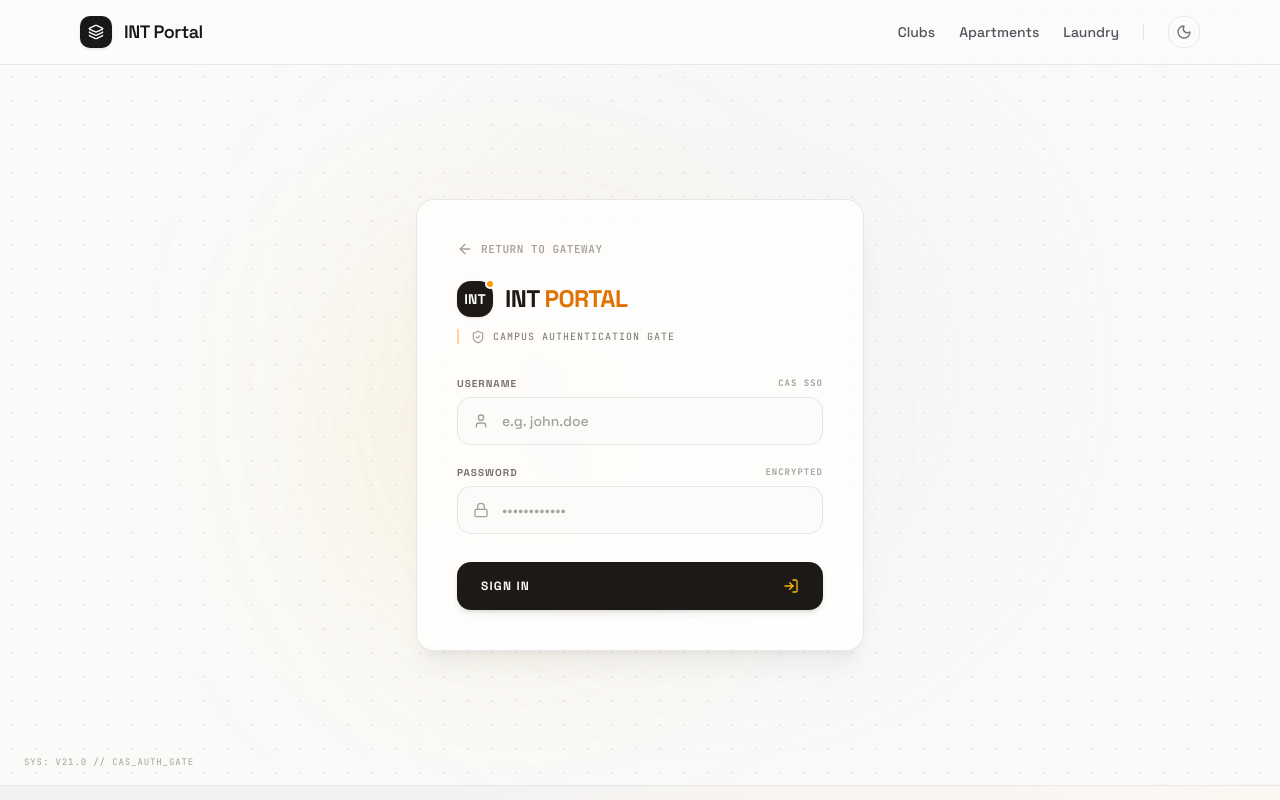
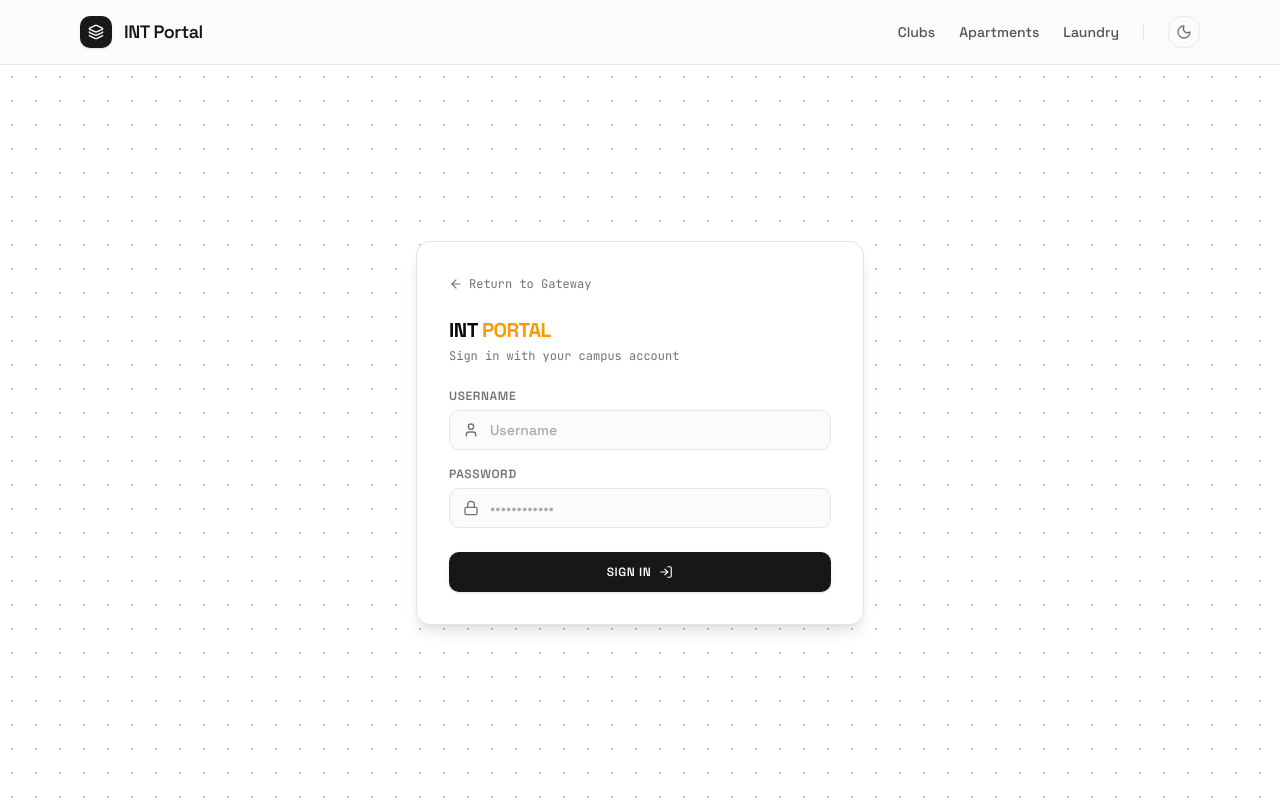
Before and after one commit to INT-Scripts/palantint-frontend, a Next.js app: page /login in a window 1280 px wide. Shown: the top 800 px of the page. Built offline with nearby package versions, Linux system fonts and the light colour scheme.

Commit message:
style(login): roll back to lean login page fully compliant with dark mode and global CSS theme variables

```diff
--- a/src/app/(portal)/login/page.tsx
+++ b/src/app/(portal)/login/page.tsx
@@ -3,7 +3,7 @@
 import { useState, useEffect } from "react";
 import { fetchAPI } from "@/lib/api";
 import { useRouter } from "next/navigation";
-import { Lock, User, LogIn, ArrowLeft, ShieldCheck } from "lucide-react";
+import { Lock, User, LogIn, ArrowLeft } from "lucide-react";
 
 export default function LoginPage() {
     const [username, setUsername] = useState("");
@@ -13,7 +13,7 @@ export default function LoginPage() {
     const router = useRouter();
 
     useEffect(() => {
-        document.title = "Campus Login | INT Portal";
+        document.title = "Login | INT Portal";
     }, []);
 
     const handleLogin = async (e: React.FormEvent) => {
@@ -51,117 +51,91 @@ export default function LoginPage() {
     };
 
     return (
-        <div className="flex min-h-[calc(100vh-5rem)] items-center justify-center bg-stone-50 p-4 relative overflow-hidden font-sans">
-            {/* Fine Geometric Dot Pattern (Bauhaus Grid Accent) */}
+        <div className="flex min-h-[calc(100vh-4rem)] items-center justify-center bg-background text-foreground p-4 relative font-sans transition-colors duration-200">
+            {/* Background grid accent */}
             <div
-                className="absolute inset-0 z-0 opacity-40 pointer-events-none"
-                style={{ backgroundImage: "radial-gradient(#d6d3d1 1px, transparent 1px)", backgroundSize: "24px 24px" }}
+                className="absolute inset-0 z-0 opacity-25 dark:opacity-10 pointer-events-none"
+                style={{ backgroundImage: "radial-gradient(currentColor 1px, transparent 1px)", backgroundSize: "24px 24px" }}
             />
 
-            {/* Dynamic Soft Warm Ambient Glows */}
-            <div className="absolute top-1/4 left-1/4 w-96 h-96 bg-amber-400/10 blur-[120px] rounded-full z-0 pointer-events-none" />
-            <div className="absolute bottom-1/4 right-1/4 w-[30rem] h-[30rem] bg-stone-300/20 blur-[150px] rounded-full z-0 pointer-events-none" />
+            {/* Lean Auth Card */}
+            <div className="w-full max-w-sm sm:max-w-md bg-card border border-border rounded-xl p-6 sm:p-8 shadow-lg relative z-10">
 
-            {/* Swiss-Bauhaus Glassmorphism Card */}
-            <div className="w-full max-w-md bg-white/80 border border-stone-200/90 rounded-2xl p-8 sm:p-10 backdrop-blur-xl shadow-xl shadow-stone-900/5 relative z-10 transition-all duration-300">
-
-                {/* Return button */}
+                {/* Return Link */}
                 <button
                     type="button"
                     onClick={() => router.push("/")}
-                    className="mb-6 inline-flex items-center gap-2 text-stone-400 hover:text-stone-900 transition-colors group"
+                    className="mb-6 inline-flex items-center gap-1.5 text-xs font-mono text-muted-foreground hover:text-foreground transition-colors group"
                 >
-                    <ArrowLeft className="w-4 h-4 group-hover:-translate-x-1 transition-transform duration-200" />
-                    <span className="text-[11px] font-semibold font-mono uppercase tracking-wider">Return to Gateway</span>
+                    <ArrowLeft className="w-3.5 h-3.5 group-hover:-translate-x-1 transition-transform" />
+                    <span>Return to Gateway</span>
                 </button>
 
-                {/* Header */}
-                <div className="mb-8">
-                    <div className="flex items-center gap-3 mb-2">
-                        <div className="w-9 h-9 rounded-xl bg-stone-900 text-stone-50 flex items-center justify-center font-bold text-sm shadow-sm relative">
-                            INT
-                            <span className="absolute -top-0.5 -right-0.5 w-2.5 h-2.5 bg-amber-500 rounded-full border-2 border-white" />
-                        </div>
-                        <div>
-                            <h1 className="text-2xl font-extrabold text-stone-900 tracking-tight uppercase leading-none">
-                                INT <span className="text-amber-600 font-bold">PORTAL</span>
-                            </h1>
-                        </div>
-                    </div>
-                    <div className="flex items-center gap-2 border-l-2 border-amber-500/40 pl-3 mt-3">
-                        <ShieldCheck className="w-3.5 h-3.5 text-stone-400 flex-shrink-0" />
-                        <p className="text-stone-500 font-mono text-[10px] uppercase tracking-widest">
-                            Campus Authentication Gate
-                        </p>
-                    </div>
+                {/* Title Header */}
+                <div className="mb-6">
+                    <h1 className="text-xl font-bold tracking-tight uppercase">
+                        INT <span className="text-amber-500 font-extrabold">Portal</span>
+                    </h1>
+                    <p className="text-xs text-muted-foreground font-mono mt-1">
+                        Sign in with your campus account
+                    </p>
                 </div>
 
                 {/* Error Banner */}
                 {error && (
-                    <div className="mb-6 p-3.5 bg-rose-50 border border-rose-200/80 text-rose-700 rounded-xl text-xs font-mono uppercase tracking-wide flex items-center gap-2.5 shadow-sm">
-                        <span className="w-2 h-2 rounded-full bg-rose-500 animate-pulse flex-shrink-0" />
-                        <span>ERROR: {error}</span>
+                    <div className="mb-4 p-3 bg-destructive/10 border border-destructive/20 text-destructive rounded-lg text-xs font-mono">
+                        {error}
                     </div>
                 )}
 
-                {/* Form */}
-                <form onSubmit={handleLogin} className="space-y-5">
-                    {/* Username Input */}
+                {/* Login Form */}
+                <form onSubmit={handleLogin} className="space-y-4">
                     <div className="space-y-1.5 group">
-                        <label className="text-[10px] font-bold text-stone-500 uppercase tracking-widest flex items-center justify-between">
+                        <label className="text-xs font-semibold text-muted-foreground uppercase tracking-wider flex items-center justify-between">
                             <span>Username</span>
-                            <span className="text-stone-400 font-mono text-[9px]">CAS SSO</span>
                         </label>
                         <div className="relative">
-                            <User className="absolute left-4 top-1/2 -translate-y-1/2 h-4 w-4 text-stone-400 group-focus-within:text-stone-900 transition-colors pointer-events-none" />
+                            <User className="absolute left-3.5 top-1/2 -translate-y-1/2 h-4 w-4 text-muted-foreground group-focus-within:text-foreground transition-colors pointer-events-none" />
                             <input
                                 type="text"
                                 value={username}
                                 onChange={(e) => setUsername(e.target.value)}
                                 required
-                                className="w-full h-12 bg-stone-50/80 border border-stone-200/90 rounded-xl pl-11 pr-4 text-sm font-medium text-stone-900 placeholder-stone-400 focus:bg-white focus:border-stone-900 focus:ring-4 focus:ring-amber-500/10 transition-all outline-none"
-                                placeholder="e.g. john.doe"
+                                className="w-full h-10 bg-muted/40 border border-input rounded-lg pl-10 pr-3 text-sm font-medium text-foreground placeholder:text-muted-foreground/60 focus:bg-background focus:ring-2 focus:ring-ring focus:border-transparent outline-none transition-all"
+                                placeholder="Username"
                             />
                         </div>
                     </div>
 
-                    {/* Password Input */}
                     <div className="space-y-1.5 group">
-                        <label className="text-[10px] font-bold text-stone-500 uppercase tracking-widest flex items-center justify-between">
+                        <label className="text-xs font-semibold text-muted-foreground uppercase tracking-wider flex items-center justify-between">
                             <span>Password</span>
-                            <span className="text-stone-400 font-mono text-[9px]">ENCRYPTED</span>
                         </label>
                         <div className="relative">
-                            <Lock className="absolute left-4 top-1/2 -translate-y-1/2 h-4 w-4 text-stone-400 group-focus-within:text-stone-900 transition-colors pointer-events-none" />
+                            <Lock className="absolute left-3.5 top-1/2 -translate-y-1/2 h-4 w-4 text-muted-foreground group-focus-within:text-foreground transition-colors pointer-events-none" />
                             <input
                                 type="password"
                                 value={password}
                                 onChange={(e) => setPassword(e.target.value)}
                                 required
-                                className="w-full h-12 bg-stone-50/80 border border-stone-200/90 rounded-xl pl-11 pr-4 text-sm font-medium text-stone-900 placeholder-stone-400 focus:bg-white focus:border-stone-900 focus:ring-4 focus:ring-amber-500/10 transition-all outline-none"
+                                className="w-full h-10 bg-muted/40 border border-input rounded-lg pl-10 pr-3 text-sm font-medium text-foreground placeholder:text-muted-foreground/60 focus:bg-background focus:ring-2 focus:ring-ring focus:border-transparent outline-none transition-all"
                                 placeholder="••••••••••••"
                             />
                         </div>
                     </div>
 
-                    {/* Submit Button */}
                     <div className="pt-2">
                         <button
                             type="submit"
                             disabled={loading}
-                            className="w-full h-12 flex items-center justify-between px-6 bg-stone-900 hover:bg-stone-800 text-stone-50 font-bold uppercase tracking-widest text-xs transition-all duration-200 disabled:opacity-50 disabled:cursor-not-allowed rounded-xl shadow-md hover:shadow-lg active:scale-[0.99]"
+                            className="w-full h-10 flex items-center justify-center gap-2 bg-primary hover:bg-primary/90 text-primary-foreground font-semibold uppercase tracking-wider text-xs rounded-lg shadow transition-all disabled:opacity-50 disabled:cursor-not-allowed"
                         >
-                            <span>{loading ? "Authenticating..." : "Sign In"}</span>
-                            <LogIn className="w-4 h-4 text-amber-400" />
+                            <span>{loading ? "Signing in..." : "Sign In"}</span>
+                            <LogIn className="w-3.5 h-3.5" />
                         </button>
                     </div>
                 </form>
             </div>
-
-            {/* Architectural Footer Detail */}
-            <div className="absolute bottom-4 left-6 font-mono text-[9px] text-stone-400 uppercase tracking-widest pointer-events-none">
-                SYS: V21.0 // CAS_AUTH_GATE
-            </div>
         </div>
     );
 }
```
